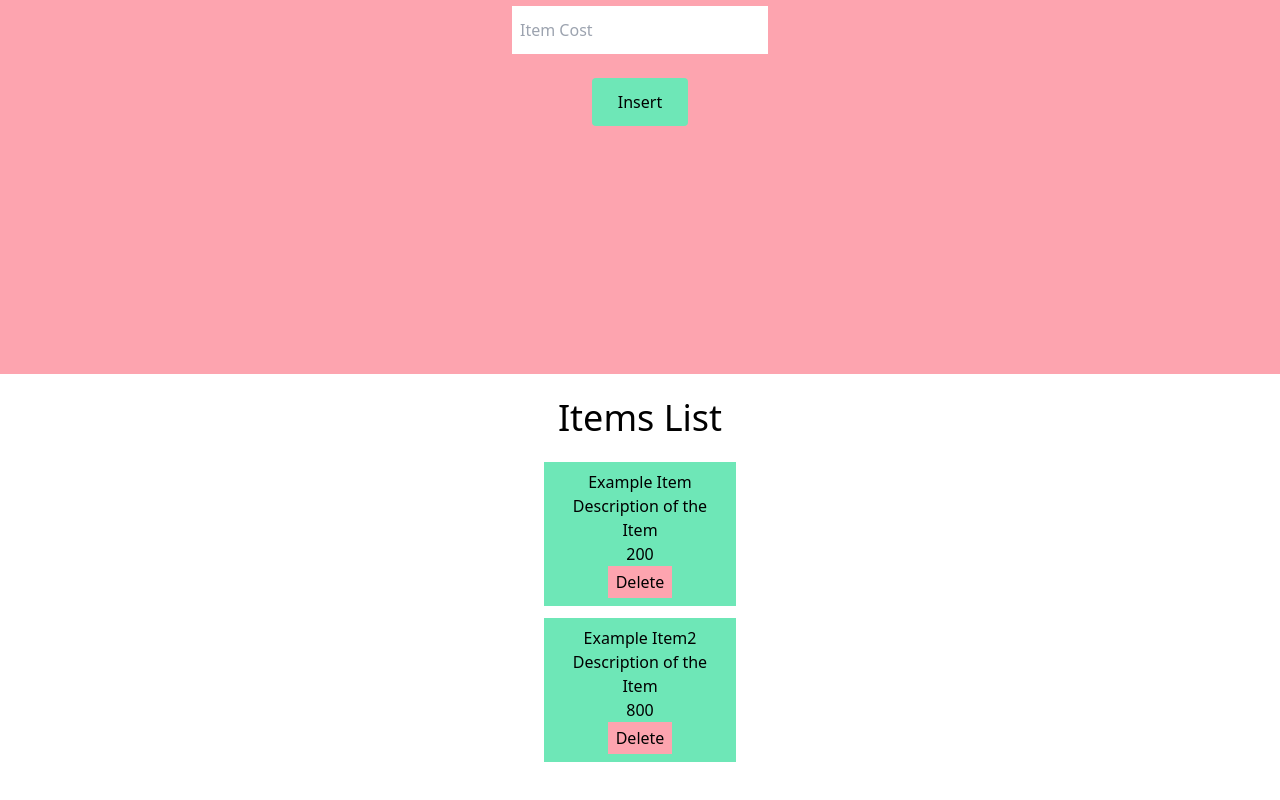
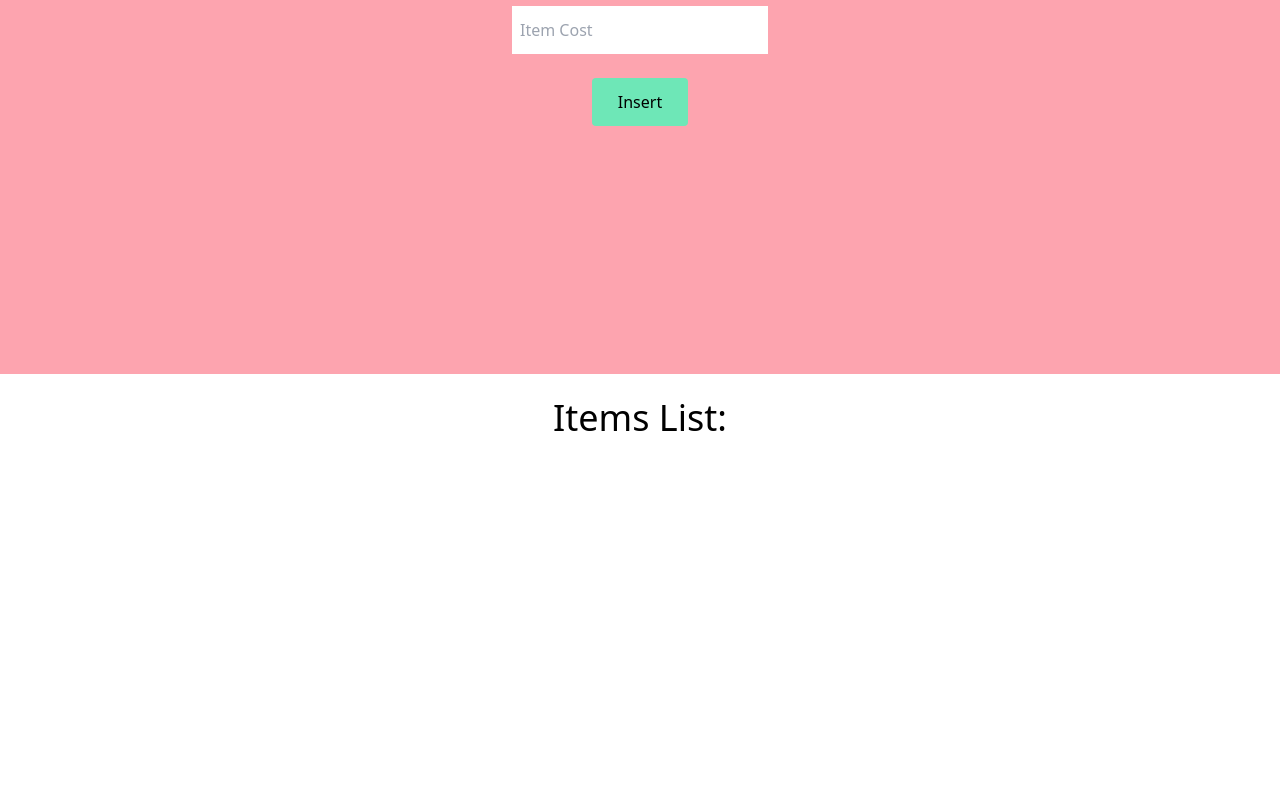
Before and after one commit to RionelxSlovesky/frontend-cart-practice, a plain HTML site: page index.html in a window 1280 px wide. Shown: the part 426-1226 px from the top of the page. Drawn offline with nearby package versions, Linux system fonts and the light colour scheme.

Commit message:
Removed the Examples
removed the example items, and the inputs now clear after insert

```diff
--- a/index.html
+++ b/index.html
@@ -20,23 +20,7 @@
     </section>
     <section id="items-container" class="min-h-screen py-6 flex flex-col items-center justify-start">
 
-        <h3 class="text-4xl mb-6">Items List</h3>
-
-        <div id="example" class="bg-emerald-300 w-48 h-auto py-2 px-4 mb-3 text-center">
-            <h2>Example Item</h2>
-            <p>Description of the Item</p>
-            <p>200</p>
-            <button class="h-8 w-16 bg-rose-300">Delete</button>
-        </div>
-
-        <div id="example2" class="bg-emerald-300 w-48 h-auto py-2 px-4 mb-3 text-center">
-            <h2>Example Item2</h2>
-            <p>Description of the Item</p>
-            <p>800</p>
-            <button class="h-8 w-16 bg-rose-300">Delete</button>
-        </div>
-
-
+        <h3 class="text-4xl mb-6">Items List:</h3>
 
     </section>
 
--- a/js/cart.js
+++ b/js/cart.js
@@ -9,11 +9,6 @@ const itemsContainer = document.getElementById("items-container");
 
 const itemContainerClasses = ["bg-emerald-300", "w-48", "h-auto", "py-2", "px-4", "mb-3", "text-center"];
 const itemBtnClasses = ["h-8", "w-16", "bg-rose-300"];
-
-function setValueToId(x,id){
-    id.value = x;
-}
-
 
 
 insertBtn.addEventListener("click", function(){
@@ -49,13 +44,8 @@ insertBtn.addEventListener("click", function(){
 
     itemsContainer.appendChild(itemContainer);
 
-
+    insertName.value = '';
+    insertDesc.value = '';
+    insertCost.value = '';
 
 })
-
-{/* <div id="example" class="bg-emerald-300 w-48 h-auto py-2 px-4 mb-3 text-center">
-            <h2>Example Item</h2>
-            <p>Description of the Item</p>
-            <p>200</p>
-            <button class="h-8 w-16 bg-rose-300">Delete</button>
-        </div> */}
```
